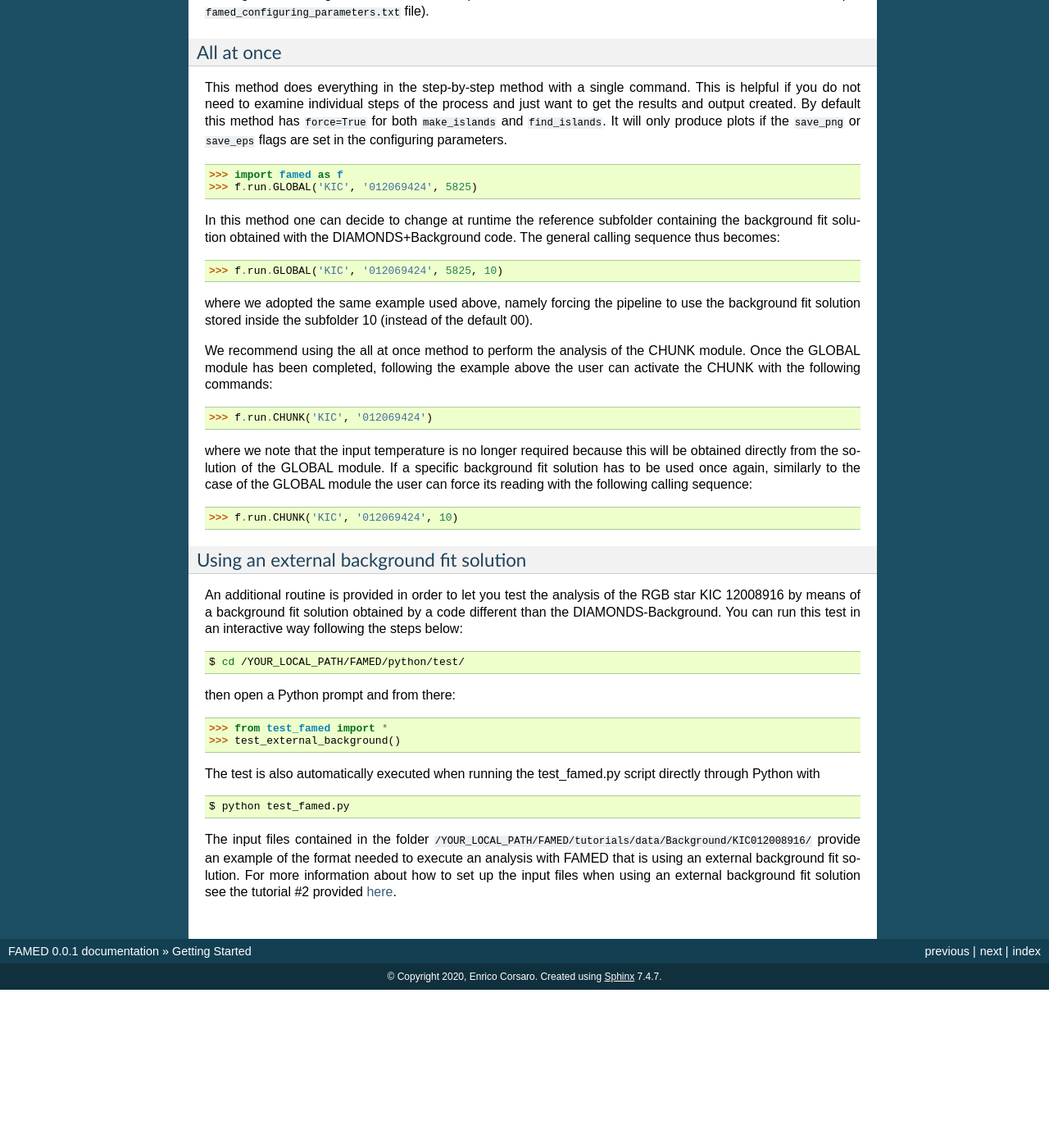
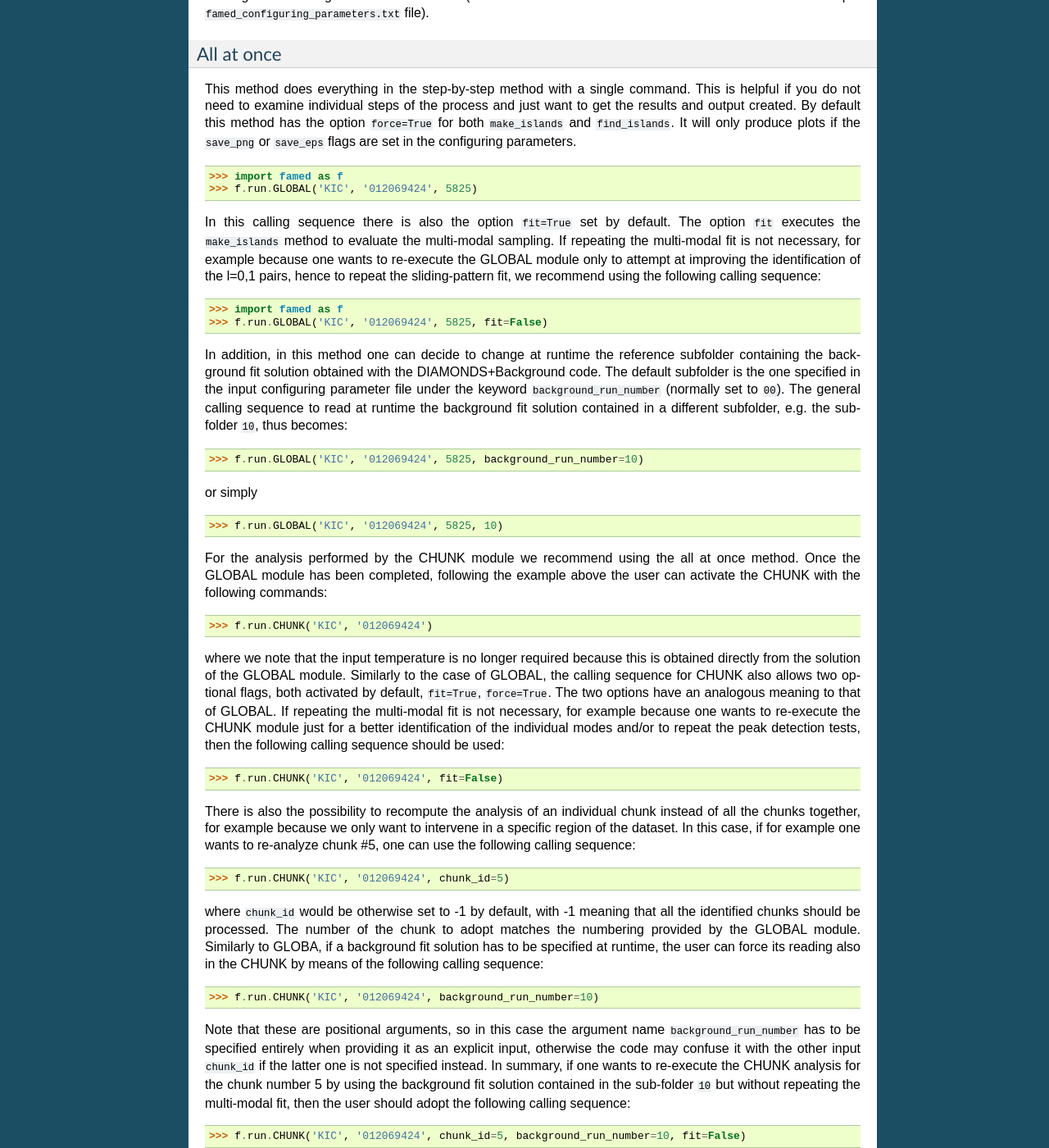
Before and after one commit to EnricoCorsaro/FAMED, a Sphinx documentation site: the page built from docs/source/getting_started.rst, in a window 1280 px wide and 1400 px high, scrolled down 3297 px. Shown: the whole window at 82% size. Built offline with Sphinx 7.4.7, drawn with Linux system fonts in a browser that asks for light colours; before the commit the page ends 4504 px from its top, so only the background shows below that; some of the changed text lies outside the part shown.

Commit message:
[Python version] Updated online RTD explaining how to execute the pipeline with the newly available optional inputs.

```diff
--- a/docs/source/getting_started.rst
+++ b/docs/source/getting_started.rst
@@ -127,7 +127,7 @@ To force ``find_islands`` to recompute the sliding pattern fit we can use the ``
 
      >>> star.find_islands(force=True)
 
-With this interactive method, you can change specific configuring parameters and recompute just the steps that you need to.
+The ``force`` option overwrites any existing solution that was obtained in a previous run. With this interactive method, you can change specific configuring parameters and recompute just the steps that you need to.
 
 If the input configuring parameter ``save_progress_pickle`` is set to 1, a pickle of the star object is saved in the results directory of each star after both the ``make_islands()`` and ``find_islands()`` functions have been run. The keyword ``load_islands`` can be set to ``True`` when creating a ``Global`` object to load the pickled data.
 
@@ -145,33 +145,62 @@ where in this example the last input, here set to 10, represents the subfolder n
 
 All at once
 -----------
-This method does everything in the step-by-step method with a single command. This is helpful if you do not need to examine individual steps of the process and just want to get the results and output created. By default this method has ``force=True`` for both ``make_islands`` and ``find_islands``. It will only produce plots if the ``save_png`` or ``save_eps`` flags are set in the configuring parameters.
+This method does everything in the step-by-step method with a single command. This is helpful if you do not need to examine individual steps of the process and just want to get the results and output created. By default this method has the option ``force=True`` for both ``make_islands`` and ``find_islands``. It will only produce plots if the ``save_png`` or ``save_eps`` flags are set in the configuring parameters.
 
 .. code :: python
 
      >>> import famed as f
      >>> f.run.GLOBAL('KIC', '012069424', 5825)
 
-In this method one can decide to change at runtime the reference subfolder containing the background fit solution obtained with the DIAMONDS+Background code. The general calling sequence thus becomes:
+In this calling sequence there is also the option ``fit=True`` set by default. The option ``fit`` executes the ``make_islands`` method to evaluate the multi-modal sampling. If repeating the multi-modal fit is not necessary, for example because one wants to re-execute the GLOBAL module only to attempt at improving the identification of the l=0,1 pairs, hence to repeat the sliding-pattern fit, we recommend using the following calling sequence:
+
+.. code :: python
+
+     >>> import famed as f
+     >>> f.run.GLOBAL('KIC', '012069424', 5825, fit=False)
+
+In addition, in this method one can decide to change at runtime the reference subfolder containing the background fit solution obtained with the DIAMONDS+Background code. The default subfolder is the one specified in the input configuring parameter file under the keyword ``background_run_number`` (normally set to ``00``). The general calling sequence to read at runtime the background fit solution contained in a different subfolder, e.g. the subfolder ``10``, thus becomes:
+
+.. code :: python
+
+     >>> f.run.GLOBAL('KIC', '012069424', 5825, background_run_number=10)
+
+or simply
 
 .. code :: python
 
      >>> f.run.GLOBAL('KIC', '012069424', 5825, 10)
 
-where we adopted the same example used above, namely forcing the pipeline to use the background fit solution stored inside the subfolder 10 (instead of the default 00).
-
-We recommend using the all at once method to perform the analysis of the CHUNK module. Once the GLOBAL module has been completed, following the example above the user can activate the CHUNK with the following commands:
+For the analysis performed by the CHUNK module we recommend using the all at once method. Once the GLOBAL module has been completed, following the example above the user can activate the CHUNK with the following commands:
 
 .. code ::
 
     >>> f.run.CHUNK('KIC', '012069424')
 
-where we note that the input temperature is no longer required because this will be obtained directly from the solution of the GLOBAL module.
-If a specific background fit solution has to be used once again, similarly to the case of the GLOBAL module the user can force its reading with the following calling sequence:
+where we note that the input temperature is no longer required because this is obtained directly from the solution of the GLOBAL module. Similarly to the case of GLOBAL, the calling sequence for CHUNK also allows two optional flags, both activated by default, ``fit=True``, ``force=True``. The two options have an analogous meaning to that of GLOBAL. If repeating the multi-modal fit is not necessary, for example because one wants to re-execute the CHUNK module just for a better identification of the individual modes and/or to repeat the peak detection tests, then the following calling sequence should be used:
 
 .. code ::
 
-    >>> f.run.CHUNK('KIC', '012069424', 10)
+    >>> f.run.CHUNK('KIC', '012069424', fit=False)
+
+There is also the possibility to recompute the analysis of an individual chunk instead of all the chunks together, for example because we only want to intervene in a specific region of the dataset. In this case, if for example one wants to re-analyze chunk #5, one can use the following calling sequence:
+
+.. code ::
+
+    >>> f.run.CHUNK('KIC', '012069424', chunk_id=5)
+
+where ``chunk_id`` would be otherwise set to -1 by default, with -1 meaning that all the identified chunks should be processed. The number of the chunk to adopt matches the numbering provided by the GLOBAL module.
+Similarly to GLOBA, if a background fit solution has to be specified at runtime, the user can force its reading also in the CHUNK by means of the following calling sequence:
+
+.. code ::
+
+    >>> f.run.CHUNK('KIC', '012069424', background_run_number=10)
+
+Note that these are positional arguments, so in this case the argument name ``background_run_number`` has to be specified entirely when providing it as an explicit input, otherwise the code may confuse it with the other input ``chunk_id`` if the latter one is not specified instead. In summary, if one wants to re-execute the CHUNK analysis for the chunk number 5 by using the background fit solution contained in the sub-folder ``10`` but without repeating the multi-modal fit, then the user should adopt the following calling sequence:
+
+.. code ::
+
+    >>> f.run.CHUNK('KIC', '012069424', chunk_id=5, background_run_number=10, fit=False)
 
 Using an external background fit solution
 -----------------------------------------
```
